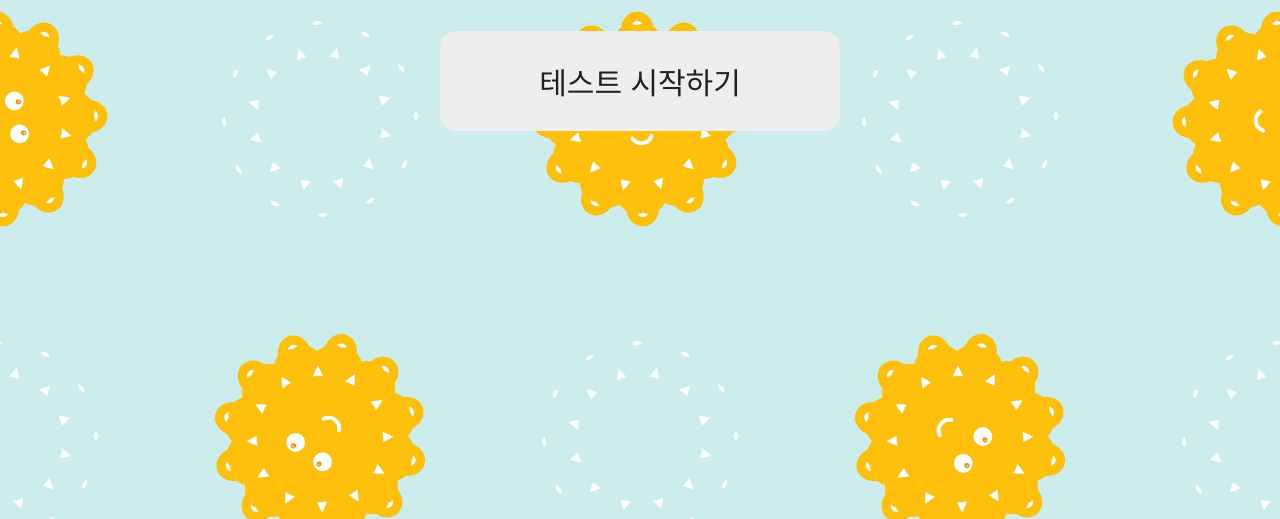
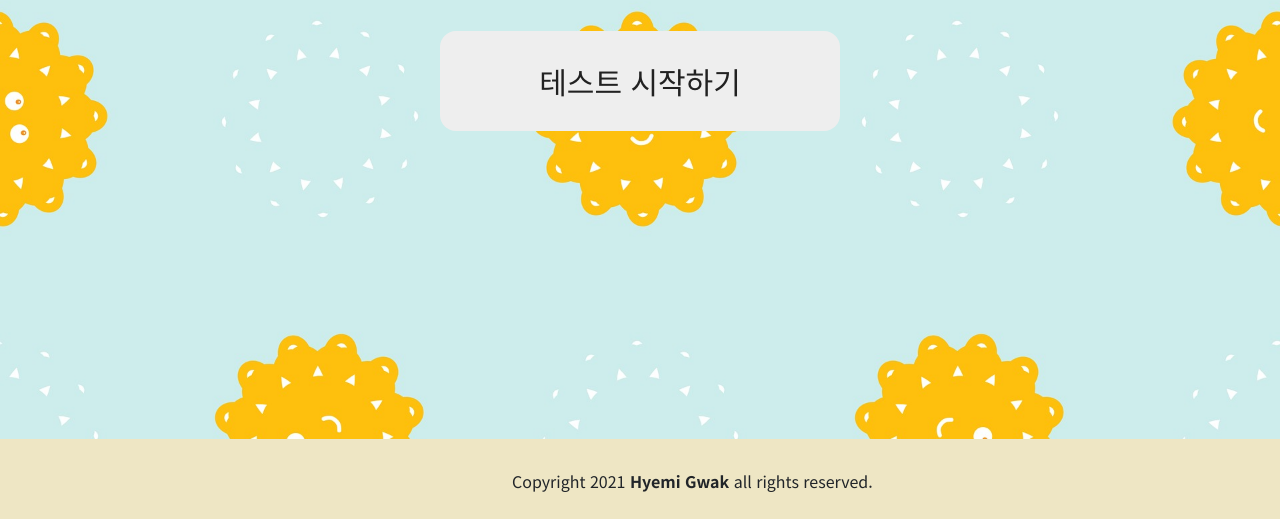
Before and after one commit to hyemigwak/mbtitest, a plain HTML site: page index.html in a window 1280 px wide. Shown: the part 281-800 px from the top of the page. Drawn offline with nearby package versions, Linux system fonts and the light colour scheme.

```diff
--- a/index.html
+++ b/index.html
@@ -24,6 +24,9 @@
     <article class="start">
       <h1 id="mbtititle" class="text-center">나는 어떤 얄미운 친구 스타일일까?</h1>
       <button type="button" id="startBtn" onclick="start()">테스트 시작하기</button>
+      <div class="copyrightbox">
+        <div class="copyright">Copyright 2021 <span>Hyemi Gwak</span> all rights reserved.</div>
+      </div>
     </article>
     <article class="question">
       <div class="progress mt-5">
@@ -33,6 +36,9 @@
       <input id="type" type="hidden" value="EI" />
       <button id="A" type="button">Primary</button>
       <button id="B" type="button">Primary</button>
+      <div class="copyrightbox">
+        <div class="copyright">Copyright 2021 <span>Hyemi Gwak</span> all rights reserved.</div>
+      </div>
     </article>
     <article class="result">
       <img id="img" class="rounded-circle mt-5" src="./images/rabbit.png" alt="rabbitimg" />
--- a/style.css
+++ b/style.css
@@ -188,3 +188,22 @@ article {
   width: 320px;
   margin: 30px auto;
 }
+
+.copyrightbox {
+  height: 80px;
+  background-color: #eee6c4;
+  position: absolute;
+  bottom: 0;
+  left: 0;
+  width: 100%;
+}
+
+.copyright {
+  position: absolute;
+  top: 38%;
+  left: 40%;
+}
+
+.copyright span {
+  font-weight: 700;
+}
```
